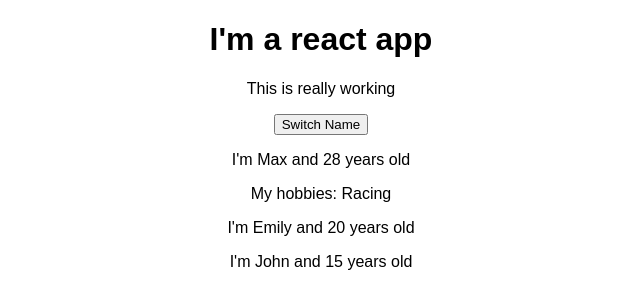
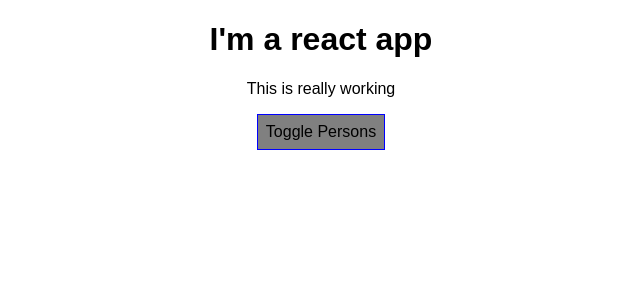
Before and after one commit to mikekwong/react-refresher, a React (Create React App) app: page / in a window 1280 px wide. Shown: the top 308 px of the page, without its empty margins (319-959 px from the left). Built offline with nearby package versions, Linux system fonts and the light colour scheme.

Commit message:
conditional rendering and methods added

```diff
--- a/src/App.js
+++ b/src/App.js
@@ -7,9 +7,10 @@
     persons: [
       { name: 'Max', age: 28 },
       { name: 'Emily', age: 20 },
-      { name: 'John', age: 15 }
+      { name: 'John', age: 15 },
     ],
-    otherState: 'some value'
+    otherState: 'some value',
+    showPersons: false,
   }
 
   handleClick = newName => {
@@ -17,18 +18,40 @@
       persons: [
         { name: newName, age: 28 },
         { name: 'Emily', age: 15 },
-        { name: 'John', age: 15 }
+        { name: 'John', age: 15 },
       ],
-      otherState: 'some value'
+      otherState: 'some value',
     })
   }
 
-  render () {
-    return (
-      <div className='App'>
-        <h1>I'm a react app</h1>
-        <p>This is really working</p>
-        <button onClick={() => this.handleClick('Maximil')}>Switch Name</button>
+  onChangeHandler = e => {
+    this.setState({
+      persons: [
+        { name: 'Max', age: 28 },
+        { name: e.target.value, age: 15 },
+        { name: 'John', age: 15 },
+      ],
+    })
+  }
+
+  togglePersonsHandler = () => {
+    this.setState({ showPersons: !this.state.showPersons })
+  }
+
+  render() {
+    const style = {
+      backgroundColor: 'gray',
+      font: 'inherit',
+      border: '1px solid blue',
+      padding: '8px',
+      cursor: 'pointer',
+    }
+
+    let persons = null
+
+    if (this.state.showPersons) {
+      persons = (
+        <div>
           <Person
             name={this.state.persons[0].name}
             age={this.state.persons[0].age}
@@ -40,6 +63,7 @@
           <Person
             name={this.state.persons[1].name}
             age={this.state.persons[1].age}
+            changed={this.onChangeHandler}
           />
           <Person
             name={this.state.persons[2].name}
@@ -48,6 +72,21 @@
         </div>
       )
     }
+
+    return (
+      <div className="App">
+        <h1>I'm a react app</h1>
+        <p>This is really working</p>
+        <button
+          style={style}
+          onClick={() => this.togglePersonsHandler('Maximil')}
+        >
+          Toggle Persons
+        </button>
+        {persons}
+      </div>
+    )
+  }
 }
 
 export default App
--- /dev/null
+++ b/src/Person/Person.css
@@ -0,0 +1,8 @@
+.person {
+  width: 60%;
+  margin: 16px auto;
+  border: 1px solid #eee;
+  box-shadow: 0 2px 3px #ccc;
+  padding: 16px;
+  text-align: center;
+}
--- a/src/Person/Person.js
+++ b/src/Person/Person.js
@@ -1,12 +1,14 @@
 import React from 'react'
+import './Person.css'
 
 const Person = props => {
   return (
-    <div>
+    <div className='person'>
       <p onClick={props.click}>
         I'm {props.name} and {props.age} years old
       </p>
       <p>{props.children}</p>
+      <input type='text' onChange={props.changed} value={props.name} />
     </div>
   )
 }
```
Lines whose indentation alone changed are shown as unchanged.
